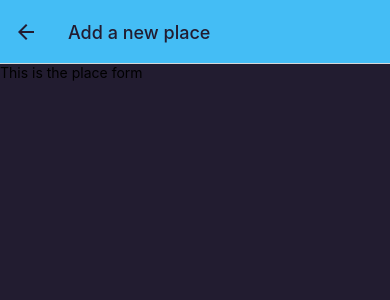
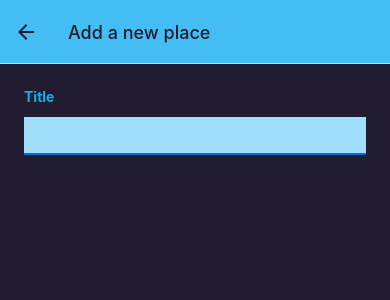
Before and after one commit to DagimAsnake/FavoritePlaceApp, a React Native app: screen /AddPlace in a window 390 px wide. Shown: the top 300 px of the page. Built offline with nearby package versions, Linux system fonts and the light colour scheme.

Commit message:
configuring image picker

```diff
--- a/app.json
+++ b/app.json
@@ -26,6 +26,14 @@
     "web": {
       "favicon": "./assets/favicon.png",
       "bundler": "metro"
-    }
+    },
+    "plugins": [
+      [
+        "expo-image-picker",
+        {
+          "cameraPermission": "The app needs access to your camera in order to take a photos of you favorite places."
+        }
+      ]
+    ]
   }
 }
--- a/components/Places/PlaceForm.js
+++ b/components/Places/PlaceForm.js
@@ -1,11 +1,48 @@
-import { View, Text } from "react-native";
+import { View, Text, StyleSheet, ScrollView, TextInput } from "react-native";
+import { useState } from "react";
+
+import { Colors } from "../../constants/colors";
 
 function PlaceForm() {
+    const [enteredTitle, setEnteredTitel] = useState("")
+
+    function changeTitelHandler(enteredText) {
+        setEnteredTitel(enteredText)
+    }
+
     return (
-        <View>
-            <Text>This is the place form</Text>
-        </View>
+        <ScrollView>
+            <View style={styles.form}>
+                <Text style={styles.label}>Title</Text>
+                <TextInput
+                    style={styles.input}
+                    onChangeText={changeTitelHandler}
+                    value={enteredTitle}
+                />
+            </View>
+        </ScrollView>
     )
 }
 
 export default PlaceForm
+
+const styles = StyleSheet.create({
+    form: {
+        flex: 1,
+        padding: 24,
+    },
+    label: {
+        fontWeight: "bold",
+        marginBottom: 4,
+        color: Colors.primary500
+    },
+    input: {
+        marginVertical: 8,
+        paddingHorizontal: 4,
+        paddingVertical: 8,
+        fontSize: 16,
+        borderBottomColor: Colors.primary700,
+        borderBottomWidth: 2,
+        backgroundColor: Colors.primary100
+    }
+})
--- a/package.json
+++ b/package.json
@@ -16,7 +16,8 @@
     "react": "18.2.0",
     "react-dom": "18.2.0",
     "react-native": "0.72.3",
-    "react-native-web": "~0.19.6"
+    "react-native-web": "~0.19.6",
+    "expo-image-picker": "~14.3.2"
   },
   "devDependencies": {
     "@babel/core": "^7.20.0"
```
Also changed, not shown: components/Places/ImagePicker.js (added), 1 other file (tests, documents, lock files or other folders).
